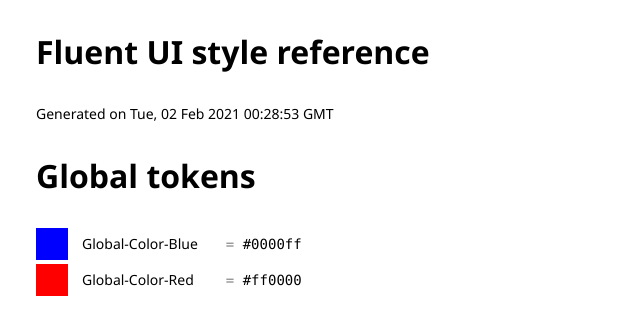
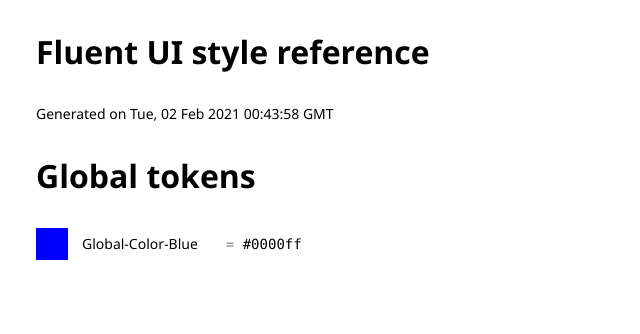
Before and after one commit to TravisSpomer/fluentui-token-repo-example, a plain HTML site: page index.html in a window 1280 px wide. Shown: the whole page, without its empty margins (0-640 px from the left). Drawn offline with Linux system fonts and the light colour scheme.

Commit message:
deploy: e347a3f553bc8a922efe5be1ba030f514f220820

```diff
--- a/index.html
+++ b/index.html
@@ -129,7 +129,7 @@
 
 <h1>Fluent UI style reference</h1>
 
-<p>Generated on <time datetime="2021-02-02T00:28:53.552Z">Tue, 02 Feb 2021 00:28:53 GMT</time></p>
+<p>Generated on <time datetime="2021-02-02T00:43:58.577Z">Tue, 02 Feb 2021 00:43:58 GMT</time></p>
 
 <h1>Global tokens</h1>
 
@@ -140,11 +140,6 @@
 	<div class="value"></div>
 	<div class="finalvalue">#0000ff</div>
 
-	<div class="color swatch" style="background-color: #ff0000;"></div>
-	<div class="name">Global-Color-Red</div>
-	<div class="value"></div>
-	<div class="finalvalue">#ff0000</div>
-
 </div>
 
 
```
